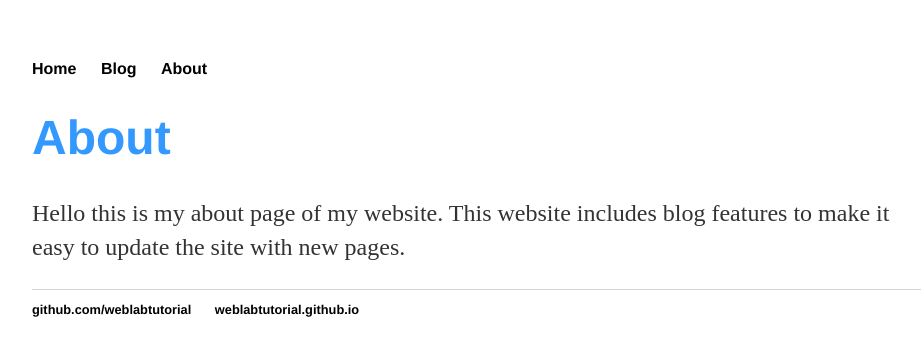
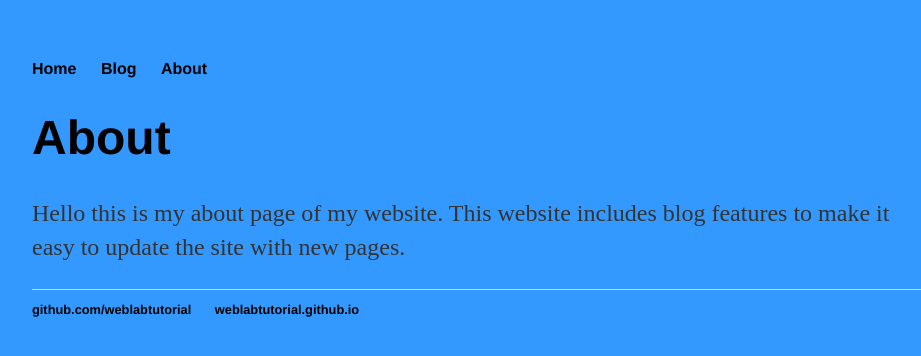
Before and after one commit to OwMck/OwMck.github.io, a Jekyll site: the page built from about/index.html, in a window 1280 px wide. Shown: the top 356 px of the page, without its empty margins (160-1081 px from the left). Built offline with Jekyll 4.4.1, drawn with Linux system fonts in a browser that asks for light colours.

Commit message:
Update main.css

```diff
--- a/css/main.css
+++ b/css/main.css
@@ -1,9 +1,9 @@
 body {
-  margin: 60px auto;width: 70%;background-color:white;
+  margin: 60px auto;width: 70%;background-color:#3399ff;
 }
 
 h1{
-  font-size: 3em;font-family:'Helvetica', 'Arial', 'Sans-Serif';color: #3399ff;
+  font-size: 3em;font-family:'Helvetica', 'Arial', 'Sans-Serif';color:black ;
 }
 
 .homeH{
```
